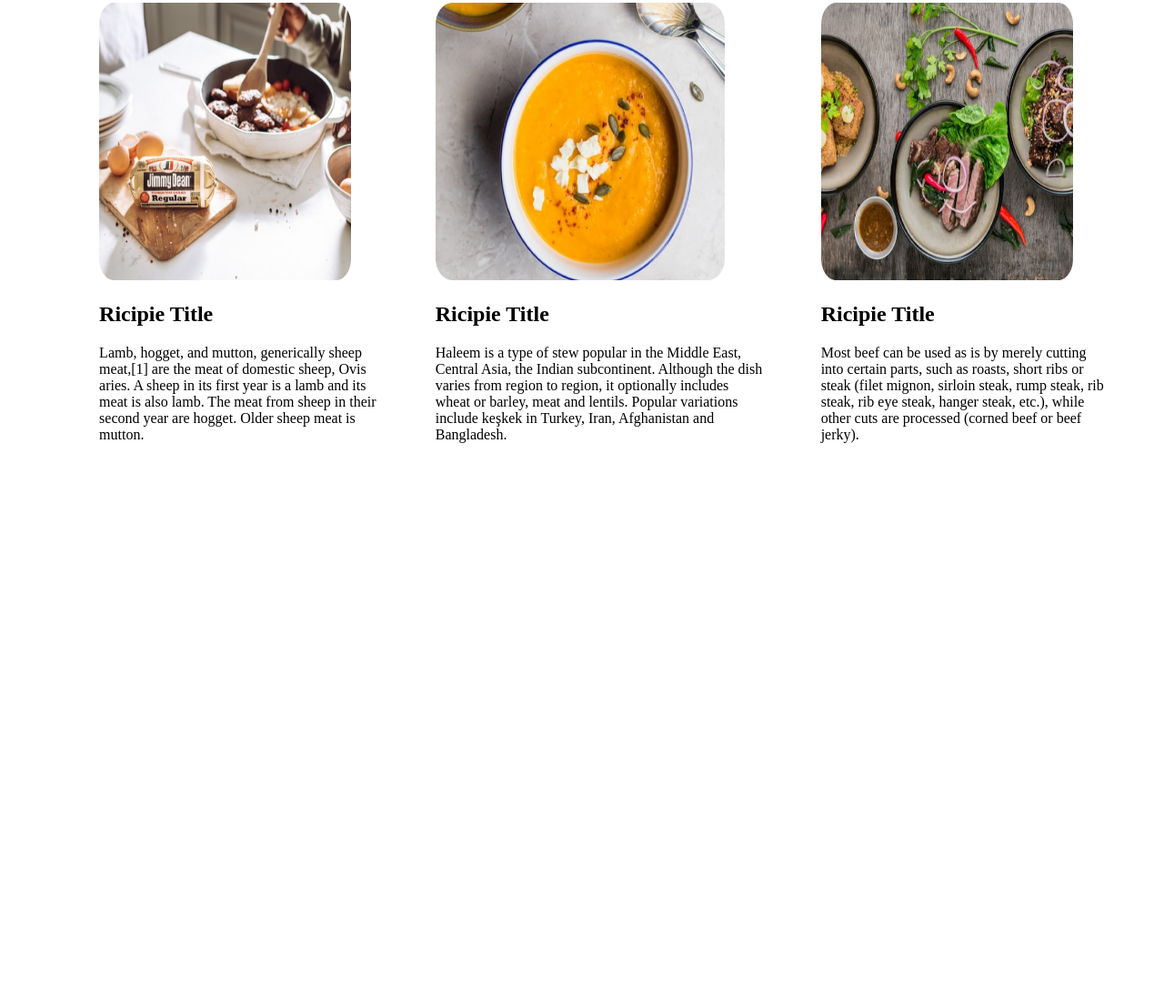
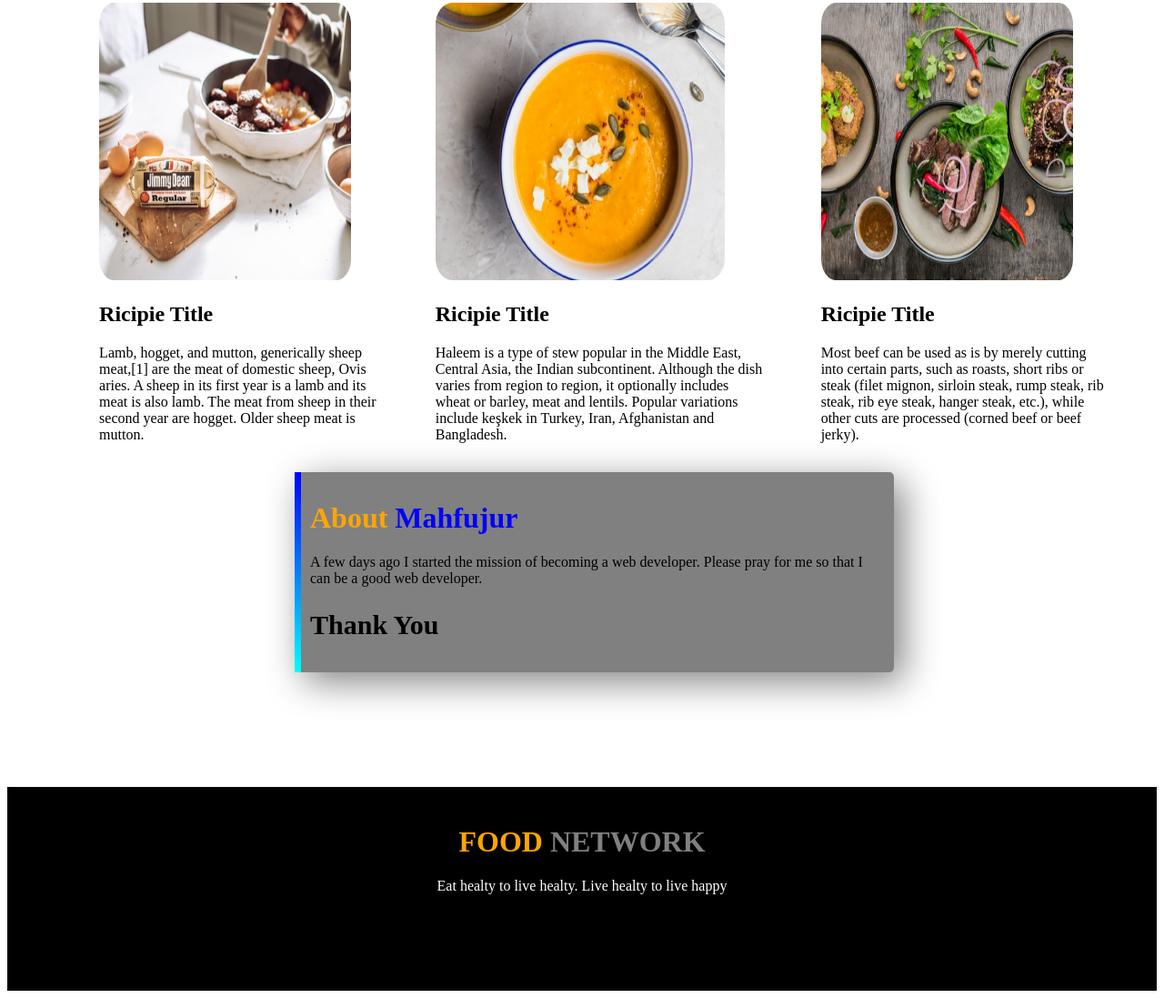
Before and after one commit to mahfujur-shohan/food-network, a plain HTML site: page index.html in a window 1280 px wide. Shown: the part 1703-2800 px from the top of the page at 91% size. Before the commit the page ends 2190 px from the top, so only its background shows below. Drawn offline with Linux system fonts and the light colour scheme.

Commit message:
project done

```diff
--- a/index.html
+++ b/index.html
@@ -64,6 +64,16 @@
                 cuts are processed (corned beef or beef jerky).</p>
         </div>
     </section>
+    <div id="my-box" class="myitem">
+        <h1><span class="orange-color">About</span> <span id="myname">Mahfujur</span></h1>
+        <p>A few days ago I started the mission of becoming a web developer. Please pray for me so that I can be a good
+            web developer.</p>
+        <h2>Thank You</h2>
+    </div>
+    <footer class="foot-part">
+        <h1><span class="orange-color">FOOD</span> <span id="net">NETWORK</span></h1>
+        <p id="last">Eat healty to live healty. Live healty to live happy</p>
+    </footer>
 </body>
 
 </html>
--- a/style.css
+++ b/style.css
@@ -75,7 +75,40 @@ h2{
 .row{
     display: flex;
     margin-left: 8%;
+    margin-bottom: 80px;
 }
 .column p{
     margin-right: 15%;
 }
+.myitem{
+    background-color: grey;
+    margin-top: 50px;
+    width: 50%;
+    margin-left: 25%;
+    margin-right: 20%;
+    margin-bottom: 10%;
+    padding: 10px;
+    border-radius: 5px;
+    box-shadow: 10px 10px 40px gray;
+}
+#myname{
+    color: blue;
+}
+#my-box{
+    border-left: 7px solid;
+    border-image: linear-gradient(blue,cyan);
+    border-image-slice: 1;
+}
+#net{
+    color: grey;
+}
+#last{
+    color: white;
+}
+.foot-part{
+    text-align: center;
+    background-color: black;
+    padding-top: 20px;
+    padding-bottom: 90px;
+    margin: 0;
+}
```
